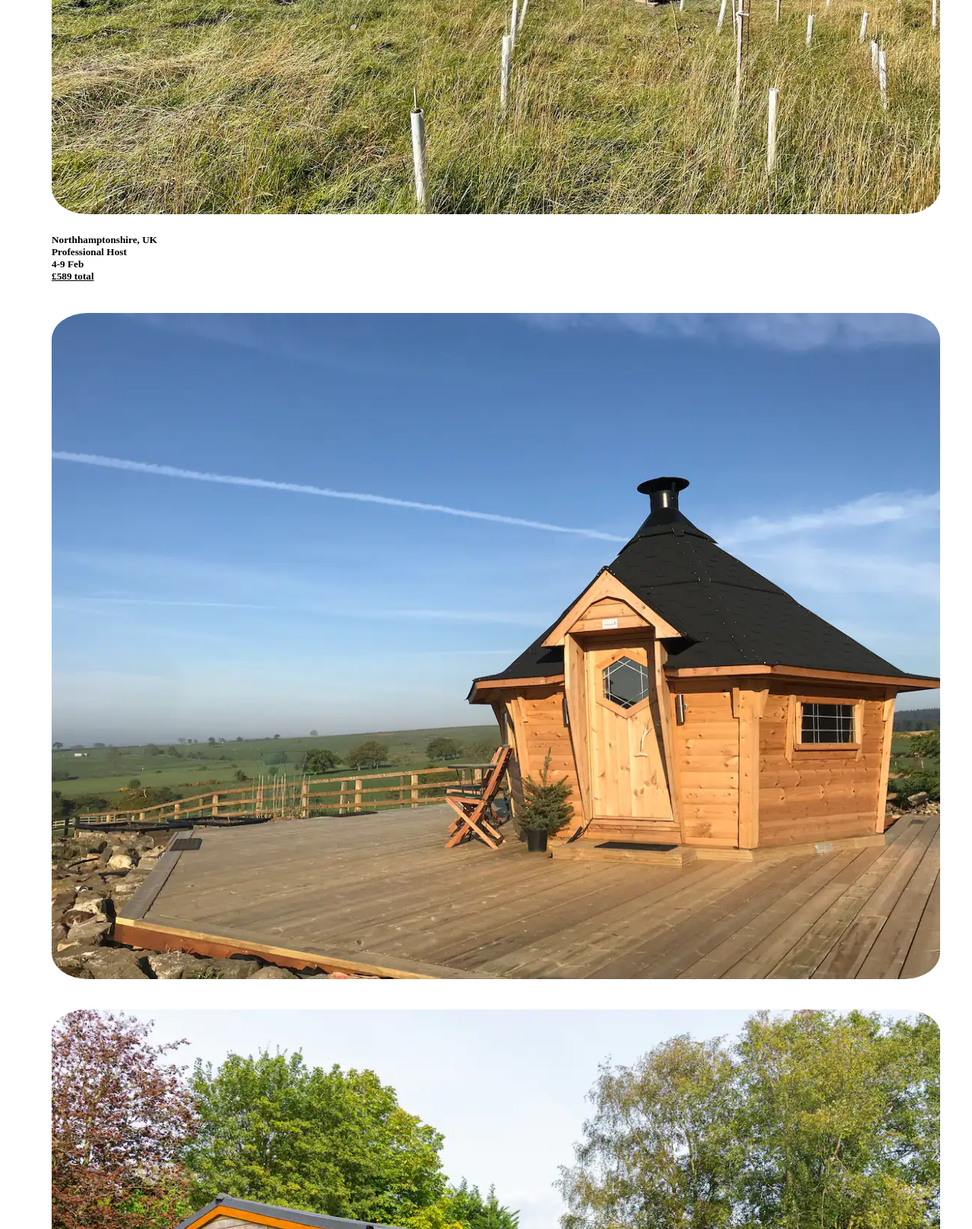
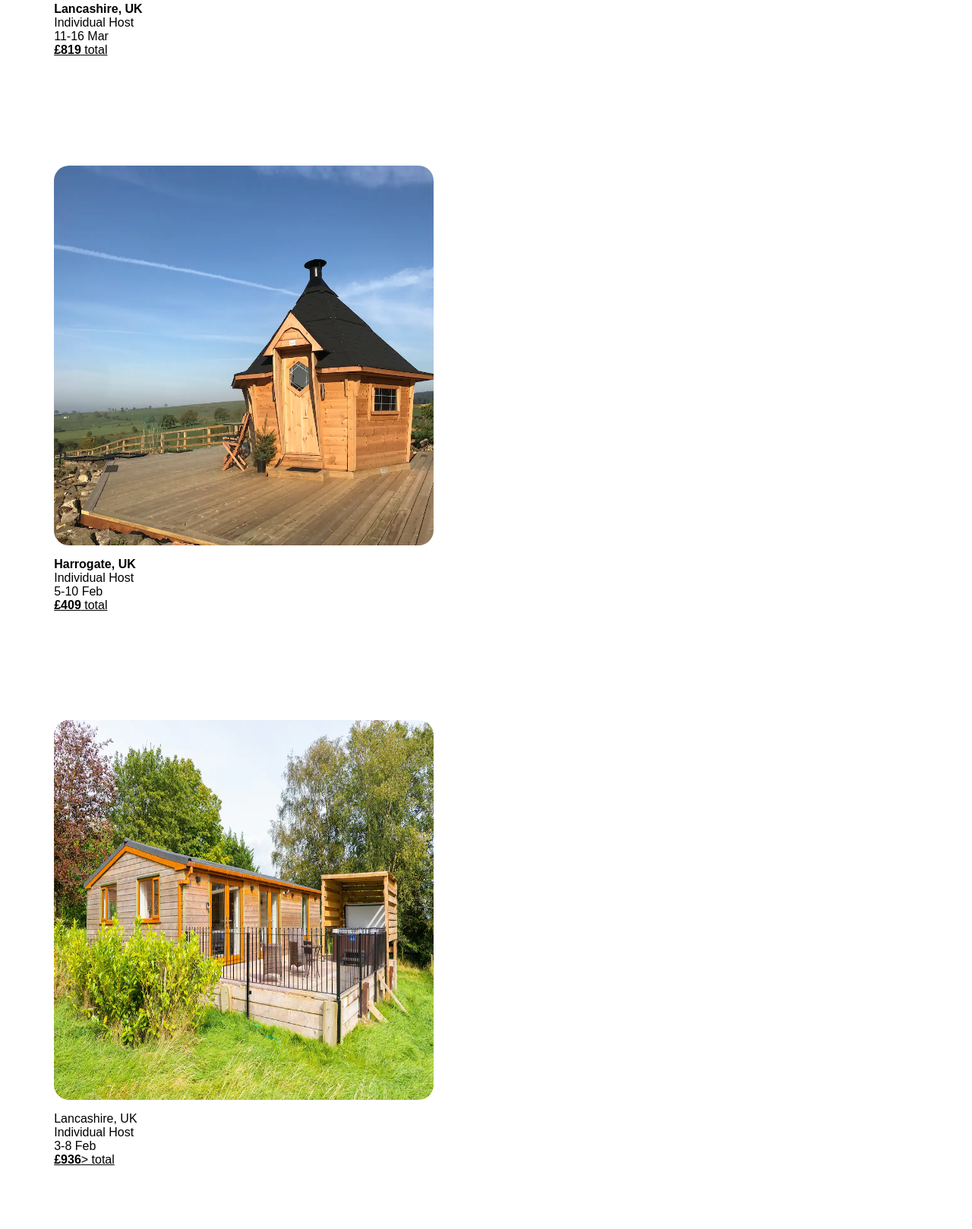
Before and after one commit to lanamauge/bootcamp_warmup, a plain HTML site: page index.html in a window 1280 px wide. Shown: the part 662-2280 px from the top of the page at 76% size. Drawn offline with Linux system fonts and the light colour scheme.

Commit message:
Amended image shape, crop and position

```diff
--- a/index.html
+++ b/index.html
@@ -8,7 +8,7 @@
 </head>
 
 <body>
-  <div id="mobile_size_setter">
+  <div id="main-wrapper">
     <form class="search-form">
       <div class="search-container">
         <i class="fas fa-search"></i>
@@ -16,28 +16,64 @@
       </div>
     </form>
     <br>
-    <img src="Images/1.png" alt="Groombridge, UK Image">
-    <h5>Northhamptonshire, UK <br>
-      Professional Host <br>
-      4-9 Feb <br>
-      <u>£589 total</u>
-    </h5>
 
-    <br>
+    <div class="element-list">
+      <div class="individual-element">
+        <div class="image-container">
+        <img src="Images/1.png" alt="Lancashire, UK Image">
+        </div>
+        <p><b>Lancashire, UK</b><br>
+          Individual Host <br>
+          11-16 Mar <br>
+          <u><b>£819</b> total</u>
+        </p>
+      </div>
 
-    <img src="Images/2.png" alt="Northamptonshire, UK Image">
-    <br>
-    <br>
-    <br>
-    <img src="Images/3.png" alt="Maidstone, Kent, UK Image">
-    <br>
-    <br>
-    <br>
-    <img src="Images/4.png" alt="Hertfordshire, UK Image">
-    <br>
-    <br>
-    <br>
-    <img src="Images/5.png" alt="Ripe, UK Image">
+      <div class="individual-element">
+        <div class="image-container">
+        <img src="Images/2.png" alt="Harrogate, UK Image">
+        </div>
+        <p><b>Harrogate, UK</b> <br>
+          Individual Host <br>
+          5-10 Feb <br>
+          <u><b>£409</b> total</u>
+        </p>
+      </div>
+
+      <div class="individual-element">
+        <div class="image-container">
+        <img src="Images/3.png" alt="Lancashire, UK Image">
+        </div>
+        <p>Lancashire, UK <br>
+          Individual Host <br>
+          3-8 Feb <br>
+          <u><b>£936</b>> total</u>
+        </p>
+      </div>
+
+      <div class="individual-element">
+        <div class="image-container">
+        <img src="Images/4.png" alt="Eakring, UK Image">
+        </div>
+        <p>Eakring, UK <br>
+          Individual Host <br>
+          4-9 Feb <br>
+          <u><b>497</b> total</u>
+        </p>
+      </div>
+
+      <div class="individual-element">
+        <div class="image-container">
+        <img src="Images/5.png" alt="North Yorkshire, UK Image">
+        </div>
+        <p>North Yorkshire, UK <br>
+          Professional Host <br>
+          1-6 Feb <br>
+          <u><b>684</b>> total</u>
+        </p>
+      </div>
+
+    </div>
   </div>
 
 </body>
--- a/style.css
+++ b/style.css
@@ -17,18 +17,33 @@
   top: 10px;
 }
 
-#mobile_size_setter {
-  /* Width of iPhone 12 Pro screen */
-  width: 1170px;
-  margin: auto;
+
+.individual-element img {
+  width: 80%;
+  border-radius: 20px;
 }
 
-img {
-  width: 100%;
-  border-radius: 4%;
+.individual-element {
+  padding: 5%;
+}
+
+.search-input {
+  height: 60px;
 }
 
 body {
-  padding-left: 60px;
-  padding-right: 60px;
+  font-family: circular, sans-serif;
+  font-weight: lighter;
 }
+
+.image-container {
+  width: 500px;
+  height: 500px;
+  overflow: hidden;
+}
+
+.image-container img {
+  width: 100%;
+  height: 100%;
+  margin:auto;
+}
```
